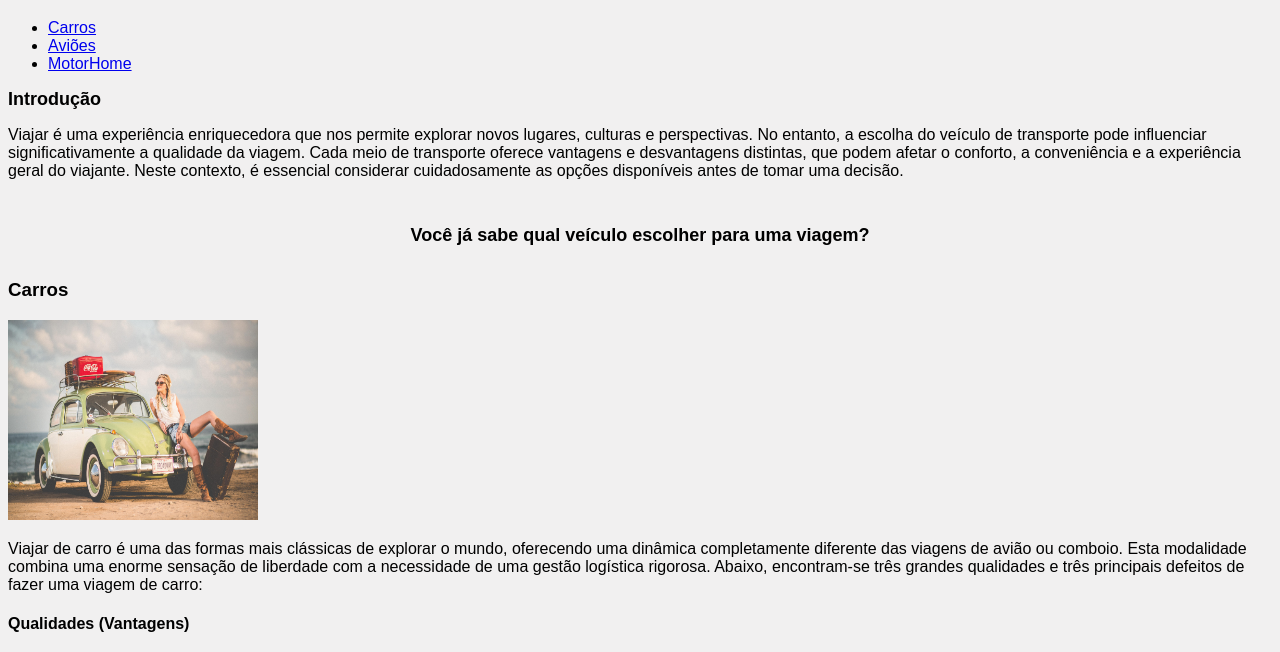
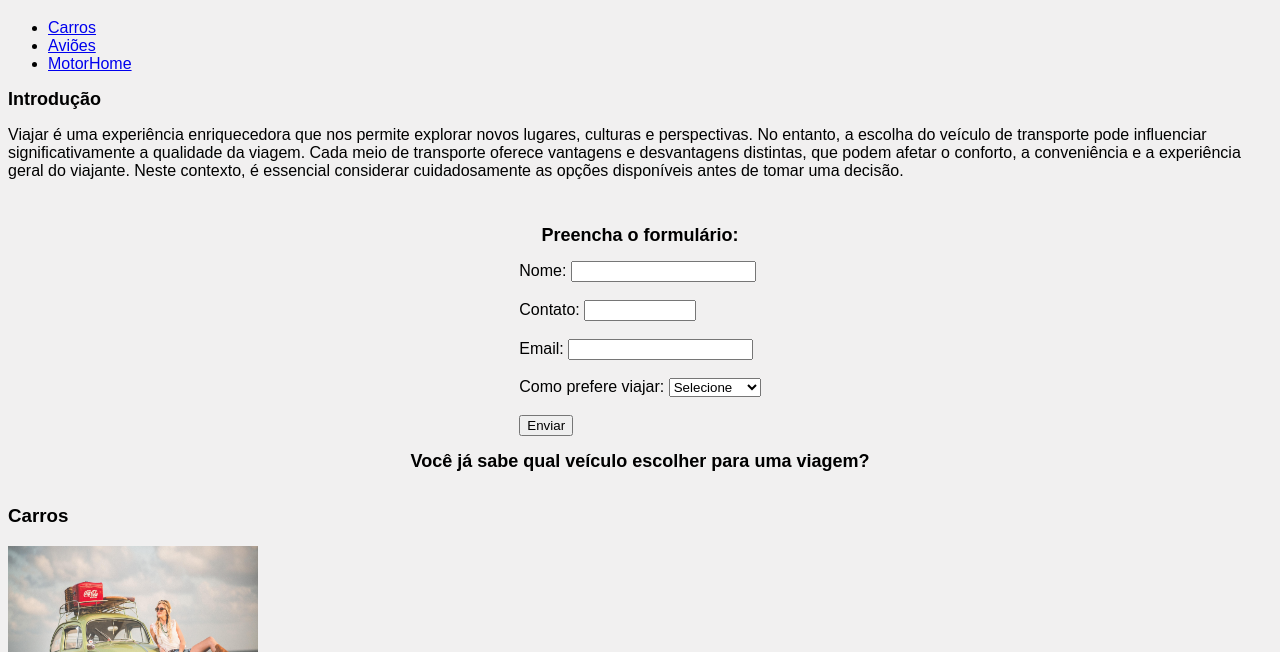
Before and after one commit to Leonardowand/Front_end2.0, a plain HTML site: page index.html in a window 1280 px wide. Shown: the part 101-753 px from the top of the page. Drawn offline with Linux system fonts and the light colour scheme.

Commit message:
feat: refatora html com tag semantica e formulario

```diff
--- a/index.html
+++ b/index.html
@@ -20,8 +20,8 @@
 
         <nav>
           <ul>
-            <li><a href="#carros"> Carros </a> </a></li>
-            <li><a href="#aviao"> Aviões </a> </a></li>
+            <li><a href="#carros"> Carros </a> </li>
+            <li><a href="#aviao"> Aviões </a> </li>
             <li><a href="#motorhome"> MotorHome </a></li>
           </ul>
        </nav>
@@ -31,9 +31,37 @@
      <section class="container-introducao">
         <h2>Introdução</h2>
         <p>Viajar é uma experiência enriquecedora que nos permite explorar novos lugares, culturas e perspectivas. No entanto, a escolha do veículo de transporte pode influenciar significativamente a qualidade da viagem. Cada meio de transporte oferece vantagens e desvantagens distintas, que podem afetar o conforto, a conveniência e a experiência geral do viajante. Neste contexto, é essencial considerar cuidadosamente as opções disponíveis antes de tomar uma decisão.</p>
+      </section>
 
 
     <section class="container-veiculos">
+
+            <h2>Preencha o formulário: </h2>
+
+
+             <form action="processar_formulario.php" method="post">
+
+                <label for="nome">Nome:</label>
+                <input type="text" id="nome" name="nome" required><br><br>
+
+                <label for="contato">Contato:</label>
+                <input type="number" id="contato" name="contato" min="900000000" max="999999999" required><br><br>
+
+                <label for="email">Email:</label>
+                <input type="email" id="email" name="email" required><br><br>
+
+
+                <label for="veiculo">Como prefere viajar:</label>
+                <select id="veiculo" name="veiculo" required>
+                    <option value="">Selecione</option>
+                    <option value="carro">Carro</option>
+                    <option value="aviao">Avião</option>
+                    <option value="motorhome">MotorHome</option>
+                </select><br><br>
+
+                <button type="submit" >Enviar</button>
+
+              </form>
 
              <h2>Você já sabe qual veículo escolher para uma viagem?</h2>
 
@@ -102,9 +130,9 @@
            <h4>Pontos Negativos </h4>
 
            <ul>
-                <li><strong>Limitações de espaço:</strong> O espaço interno é restrito, o que pode ser desconfortável para longas estadias ou para famílias maiores.
-                <li><strong>Manutenção e custos operacionais:</strong> Requer manutenção regular e pode ter custos elevados com combustível, seguro e reparos.
-                <li><strong>Dependência de infraestrutura:</strong> Necessita de locais adequados para estacionar e descarregar resíduos, o que pode limitar a liberdade em algumas regiões.
+              <li><strong>Limitações de espaço:</strong> O espaço interno é restrito, o que pode ser desconfortável para longas estadias ou para famílias maiores.
+              <li><strong>Manutenção e custos operacionais:</strong> Requer manutenção regular e pode ter custos elevados com combustível, seguro e reparos.
+              <li><strong>Dependência de infraestrutura:</strong> Necessita de locais adequados para estacionar e descarregar resíduos, o que pode limitar a liberdade em algumas regiões.
            </ul>
 
         </div>
```
